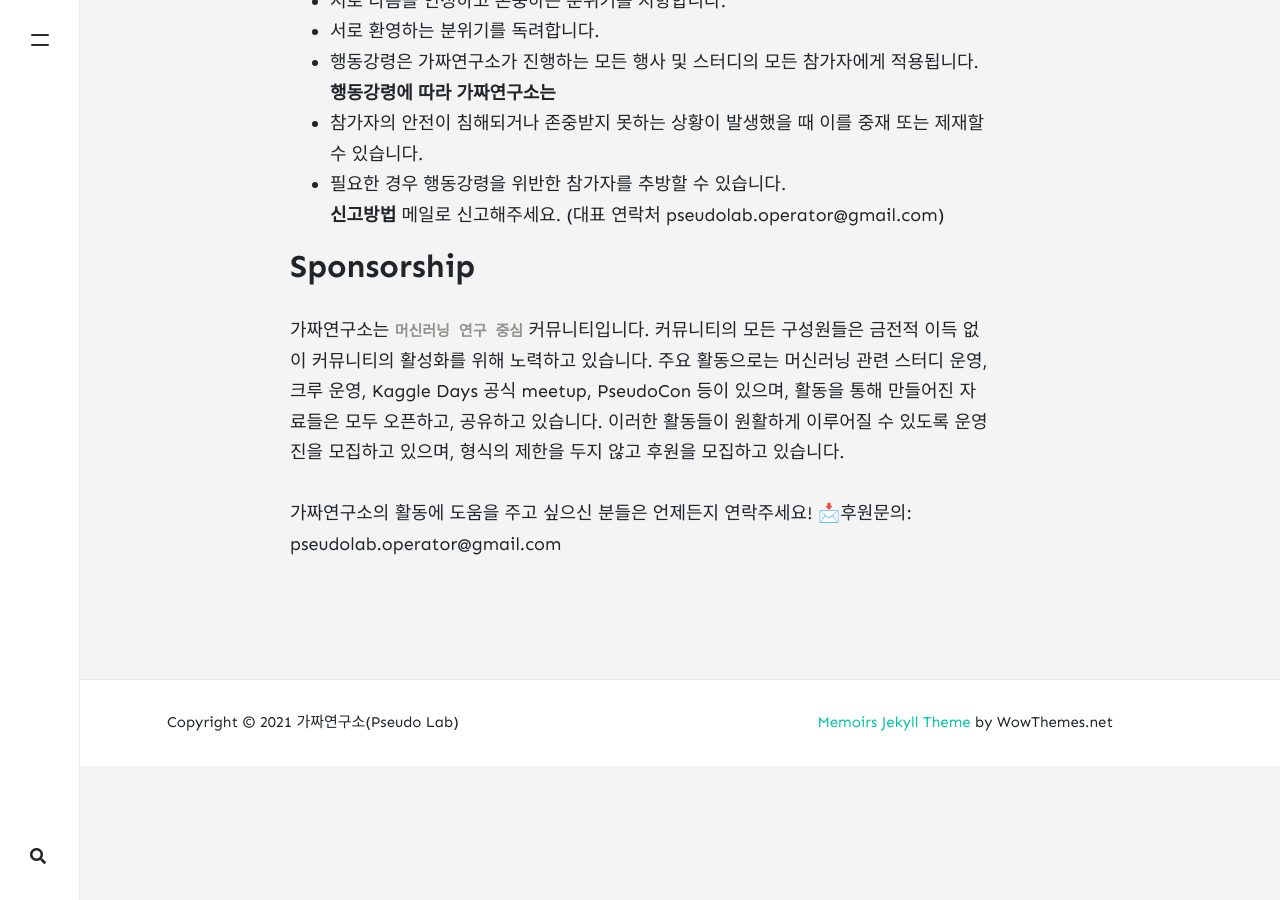
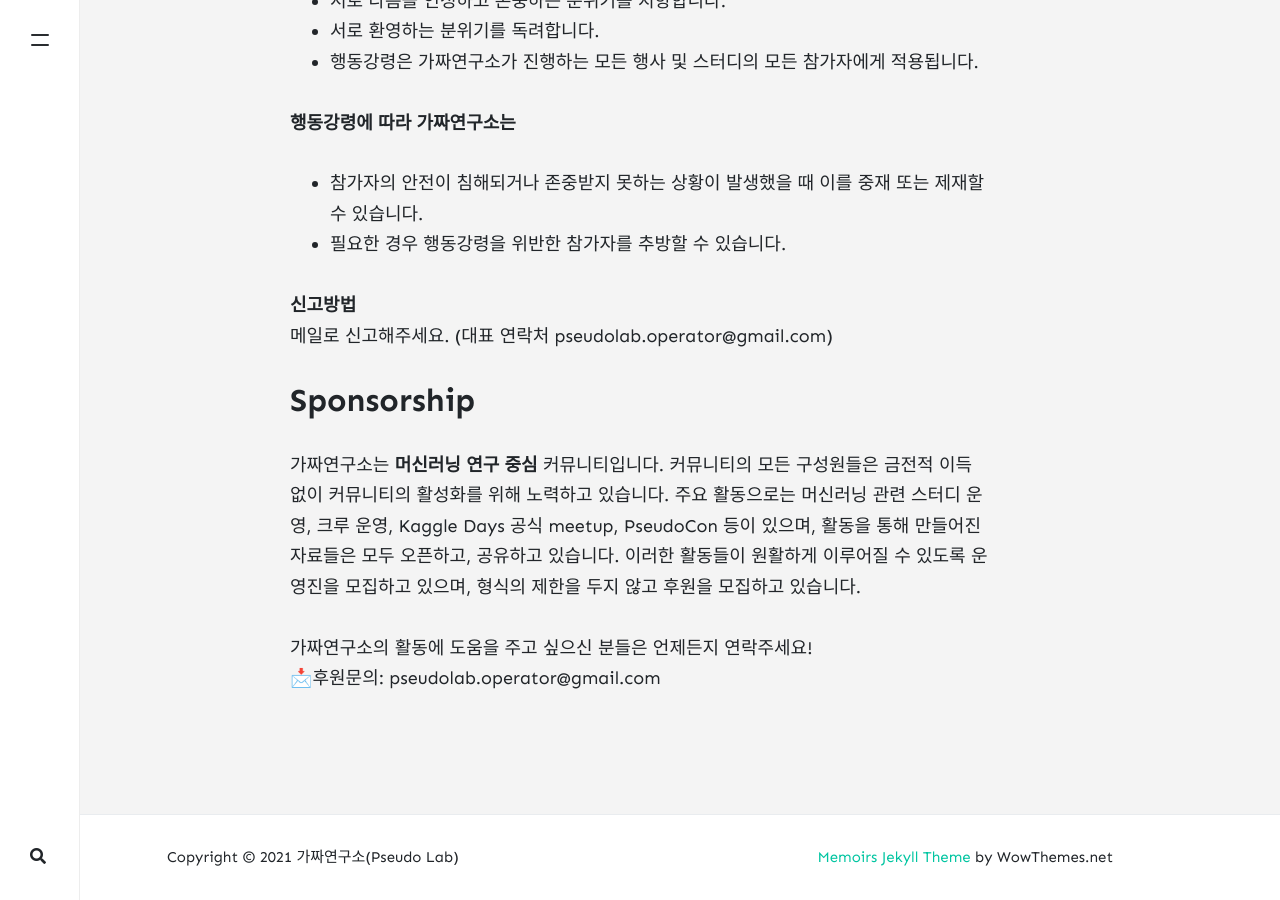
Before and after one commit to pseudolab/pseudolab.github.io, a Jekyll site: the page built from _pages/about.md, in a window 1280 px wide and 900 px high, scrolled down 1741 px. Built offline with Jekyll 4.4.1, drawn with Linux system fonts in a browser that asks for light colours; nearby versions of some CDN libraries; comment, search, counter and statistics services are not loaded; before the commit the page ends 2507 px from its top, so only the background shows below that.

```diff
--- a/_pages/about.md
+++ b/_pages/about.md
@@ -13,6 +13,8 @@ comments: False
 
 > 👍 가짜연구소는 조직을 위해서 비용을 걷지 않습니다. 그 비용으로 조직의 덩치를 불리거나 저희가 월급을 누리지 않습니다. 금전적 이득이 궁극적인 목적이 아니기 때문에 이로부터 자유로운 활동을 할 수 있으며, 돈이 안되는 사소한, 재밌는, 희생적인 일들을 많이 해오고 있습니다.
 
+
+
 ## 가짜연구소의 핵심가치
 - **공유 (Share)**
 가짜연구소는 모든 스터디 및 연구개발 자료를 공유하여, 누구나 쉽게 접근할 수 있도록 합니다. 리누스의 토발즈의 재미있고 위대한 공유를 머신러닝 분야에서 하고자 합니다.
@@ -21,9 +23,13 @@ comments: False
 - **기여 (Contribution)**
 가짜연구소는 머신러닝 분야에서 기존의 교육기관들의 부족한 점을 채우며, 매우 기초적인 것부터 새롭고 챌린징한 프로젝트를 통해 연구개발 영역을 넓히는데 기여합니다.
 
+
+
 ## 가짜연구소 Slack 채널
 가짜연구소의 다양한 소식을 들으실 수 있으며, 가끔씩 채용사이트에도 올라오지 않는 고오급 채용 정보들을 얻으실 수 있습니다! 질문방을 active하게 운영중이며, '검색하면 다 나와요'는 지양하고 있습니다! 온라인 모각코, 가짜반상회(기월회) 등의 행사도 진행됩니다.
 [가짜연구소 Slack 바로가기](https://join.slack.com/t/pseudolab/shared_invite/zt-t8aqyun4-_a5Mc8GMMbsiMbb~7M~Y6A)
+
+
 
 ## 가짜도서관(Archive)
 가짜도서관은 가짜연구소에서 진행된 스터디 자료를 공유하며, 누구나 열람할 수 있습니다.
@@ -33,18 +39,22 @@ comments: False
 - [Facebook](https://www.facebook.com/groups/pseudolab/)
 - [Linkedin](https://www.linkedin.com/company/pseudolab/)
 
+
+
 ## 행동강령
 - 서로 다름을 인정하고 존중하는 분위기를 지향합니다.
 - 서로 환영하는 분위기를 독려합니다.
 - 행동강령은 가짜연구소가 진행하는 모든 행사 및 스터디의 모든 참가자에게 적용됩니다.
+
 **행동강령에 따라 가짜연구소는**
 - 참가자의 안전이 침해되거나 존중받지 못하는 상황이 발생했을 때 이를 중재 또는 제재할 수 있습니다.
 - 필요한 경우 행동강령을 위반한 참가자를 추방할 수 있습니다.
+
 **신고방법**
 메일로 신고해주세요. (대표 연락처 pseudolab.operator@gmail.com)
 
 ## Sponsorship
-가짜연구소는 **`머신러닝 연구 중심`** 커뮤니티입니다. 커뮤니티의 모든 구성원들은 금전적 이득 없이 커뮤니티의 활성화를 위해 노력하고 있습니다. 주요 활동으로는 머신러닝 관련 스터디 운영, 크루 운영, Kaggle Days 공식 meetup, PseudoCon 등이 있으며, 활동을 통해 만들어진 자료들은 모두 오픈하고, 공유하고 있습니다. 이러한 활동들이 원활하게 이루어질 수 있도록 운영진을 모집하고 있으며, 형식의 제한을 두지 않고 후원을 모집하고 있습니다.
+가짜연구소는 **머신러닝 연구 중심** 커뮤니티입니다. 커뮤니티의 모든 구성원들은 금전적 이득 없이 커뮤니티의 활성화를 위해 노력하고 있습니다. 주요 활동으로는 머신러닝 관련 스터디 운영, 크루 운영, Kaggle Days 공식 meetup, PseudoCon 등이 있으며, 활동을 통해 만들어진 자료들은 모두 오픈하고, 공유하고 있습니다. 이러한 활동들이 원활하게 이루어질 수 있도록 운영진을 모집하고 있으며, 형식의 제한을 두지 않고 후원을 모집하고 있습니다.
 
 가짜연구소의 활동에 도움을 주고 싶으신 분들은 언제든지 연락주세요!
 📩후원문의: pseudolab.operator@gmail.com
```
